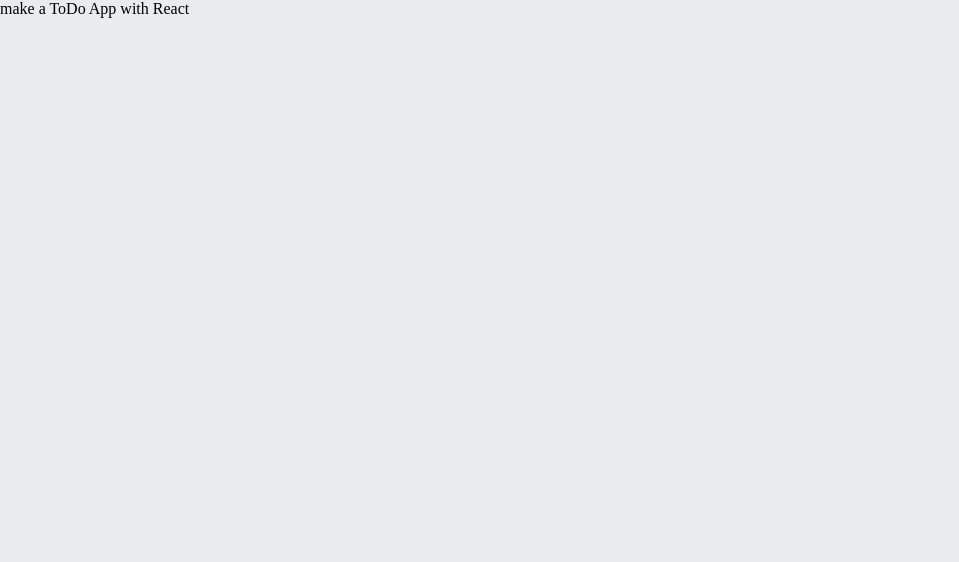
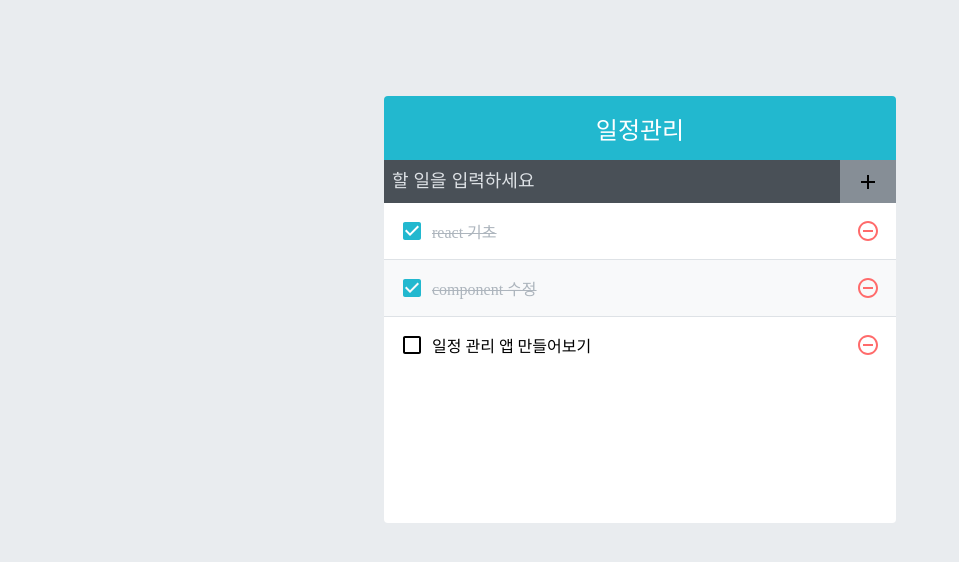
Before and after one commit to gyeongseokKang/react_tutorial, a React (Create React App) app: page / in a window 1280 px wide. Shown: the top 562 px of the page, without its empty margins (0-959 px from the left). Built offline with nearby package versions, Linux system fonts and the light colour scheme.

Commit message:
[New Feature] todo app

```diff
--- /dev/null
+++ b/jsconfig.json
@@ -0,0 +1,5 @@
+{
+	"compilerOptions": {
+		"target": "es2015"
+	}
+}
--- a/src/App.js
+++ b/src/App.js
@@ -1,6 +1,51 @@
-import React from 'react';
+import React, { useState, useRef, useCallback } from 'react';
+import TodoTemplate from './components/TodoTemplate';
+import TodoInsert from './components/TodoInsert';
+import TodoList from './components/TodoList';
+
 
 const App = () => {
-	return <div> make a ToDo App with React</div>
+	const [todos, setTodos] = useState([
+		{
+			id: 1,
+			text: 'react 기초',
+			checked: true
+		},
+		{
+			id: 2,
+			text: 'component 수정',
+			checked: true
+		},
+		{
+			id: 3,
+			text: '일정 관리 앱 만들어보기',
+			checked: false
+		},
+	]);
+
+	const nextId = useRef(4);
+	const onInsert = useCallback(
+		text => {
+			const todo = {
+				id: nextId.current,
+				text: text,
+				checked: false,
+			};
+			setTodos(todos.concat(todo));
+			nextId.current += 1;
+		},
+		[todos]
+	);
+
+	const onRemove = useCallback(
+		id => {
+			setTodos(todos.filter(todo => todo.id !== id));
+		}, [todos]);
+
+	return (
+		<TodoTemplate>
+			<TodoInsert onInsert={onInsert} />
+			<TodoList todos={todos} onRemove={onRemove} />
+		</TodoTemplate>)
 }
 export default App;
--- /dev/null
+++ b/src/components/TodoInsert.js
@@ -0,0 +1,30 @@
+import React, { useState, useCallback } from 'react';
+import { MdAdd } from 'react-icons/md';
+import './TodoInsert.scss';
+
+const TodoInsert = ({ onInsert }) => {
+	const [value, setValue] = useState('');
+
+	const onChange = useCallback(e => {
+		setValue(e.target.value);
+	}, []);
+
+	const onSubmit = useCallback(e => {
+		onInsert(value);
+		setValue('');
+
+		e.preventDefault();
+	}, [onInsert, value]);
+
+
+	return (
+		<form className="TodoInsert" onSubmit={onSubmit}>
+			<input placeholder="할 일을 입력하세요" value={value} onChange={onChange} />
+			<button type="submit">
+				<MdAdd></MdAdd>
+			</button>
+		</form>
+	)
+}
+
+export default TodoInsert;
--- /dev/null
+++ b/src/components/TodoInsert.scss
@@ -0,0 +1,35 @@
+.TodoInsert {
+  display: flex;
+  background: #495057;
+  input {
+    background: none;
+    outline: none;
+    border: none;
+    padding: 0.5rem;
+    font-size: 1.125rem;
+    line-height: 1.5;
+    color: white;
+    &::placeholder {
+      color: #dee2e6;
+    }
+
+    flex: 1;
+  }
+
+  button {
+    background: none;
+    outline: none;
+    border: none;
+    background: #868e96;
+    padding-left: 1rem;
+    padding-right: 1rem;
+    font-size: 1.5rem;
+    display: flex;
+    align-items: center;
+    cursor: pointer;
+    transition: 0.1s background ease-in;
+    &:hover {
+      background: #adb5bd;
+    }
+  }
+}
--- /dev/null
+++ b/src/components/TodoList.js
@@ -0,0 +1,17 @@
+import React from 'react';
+import TodoListItem from './TodoListItem';
+import './TodoList.scss';
+
+const TodoList = ({ todos, onRemove }) => {
+	return (
+		<div className="TodoList">
+			{todos.map(todo =>
+				(
+					<TodoListItem todo={todo} key={todo.id} onRemove={onRemove} />
+				)
+			)}
+		</div>
+	);
+};
+
+export default TodoList;
--- /dev/null
+++ b/src/components/TodoList.scss
@@ -0,0 +1,5 @@
+.TodoList {
+  min-height: 320px;
+  max-height: 513px;
+  overflow-y: auto;
+}
--- /dev/null
+++ b/src/components/TodoListItem.js
@@ -0,0 +1,21 @@
+import React from 'react';
+import { MdCheckBoxOutlineBlank, MdCheckBox, MdRemoveCircleOutline } from 'react-icons/md';
+import './TodoListItem.scss';
+import cn from 'classnames';
+
+const TodoListItem = ({ todo, onRemove }) => {
+	const { id, text, checked } = todo;
+	return (
+		<div className="TodoListItem">
+			<div className={cn('checkbox', { checked })}>
+				{checked ? <MdCheckBox /> : <MdCheckBoxOutlineBlank />}
+				<div className="text"> {text}</div>
+			</div>
+			<div className="remove" onClick={() => onRemove(id)}>
+				<MdRemoveCircleOutline />
+			</div>
+		</div>
+	);
+};
+
+export default TodoListItem;
--- /dev/null
+++ b/src/components/TodoListItem.scss
@@ -0,0 +1,45 @@
+.TodoListItem {
+  padding: 1rem;
+  display: flex;
+  align-items: center;
+  &:nth-child(even) {
+    background: #f8f9fa;
+  }
+
+  .checkbox {
+    cursor: pointer;
+    flex: 1;
+    display: flex;
+    align-items: center;
+    svg {
+      font-size: 1.5rem;
+    }
+    .text {
+      margin-left: 0.5rem;
+      flex: 1;
+    }
+    &.checked {
+      svg {
+        color: #22b8cf;
+      }
+      .text {
+        color: #adb5bd;
+        text-decoration: line-through;
+      }
+    }
+  }
+  .remove {
+    display: flex;
+    align-items: center;
+    font-size: 1.5rem;
+    color: #ff6b6b;
+    cursor: pointer;
+    &:hover {
+      color: #ff8787;
+    }
+  }
+
+  & + & {
+    border-top: 1px solid #dee2e6;
+  }
+}
--- /dev/null
+++ b/src/components/TodoTemplate.js
@@ -0,0 +1,13 @@
+import React from 'react';
+import './TodoTemplate.scss';
+
+const TodoTemplate = (({ children }) => {
+	return (
+		<div className="TodoTemplate">
+			<div className="app-title"> 일정관리</div>
+			<div className="content"> {children}</div>
+		</div>
+	);
+});
+
+export default TodoTemplate;
--- /dev/null
+++ b/src/components/TodoTemplate.scss
@@ -0,0 +1,22 @@
+.TodoTemplate {
+  width: 512px;
+  margin-left: auto;
+  margin-right: auto;
+  margin-top: 6rem;
+  border-radius: 4px;
+  overflow: hidden;
+
+  .app-title {
+    background: #22b8cf;
+    color: white;
+    height: 4rem;
+    font-size: 1.5rem;
+    display: flex;
+    align-items: center;
+    justify-content: center;
+  }
+
+  .content {
+    background: white;
+  }
+}
```
